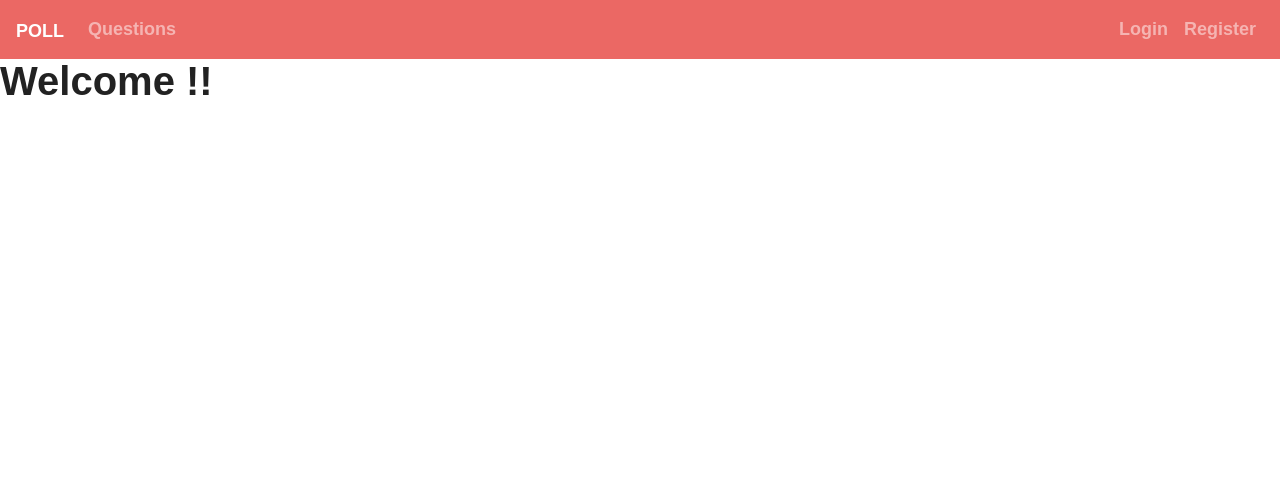
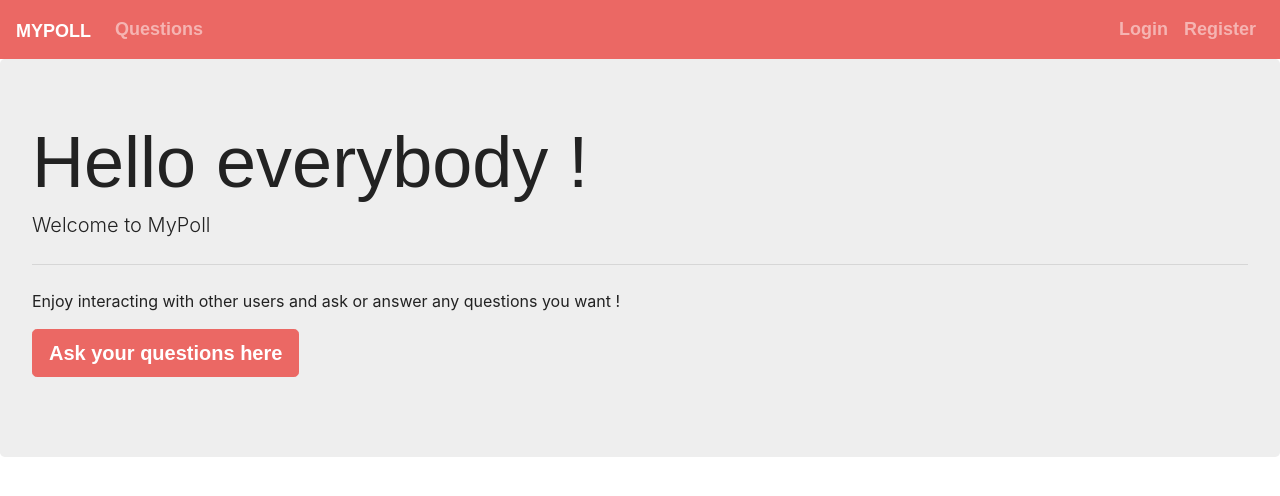
Before and after one commit to imdounia/poll_project, a Symfony app: template templates/home/index.html.twig in a window 1280 px wide. Shown: the top 496 px of the page. Run offline with Twig, Linux system fonts and the light colour scheme; the template is opened without the code that fills it, so the values that code supplies are empty; some libraries are stand-ins or nearby versions; some web fonts are replaced.

Commit message:
update homepage

```diff
--- a/templates/home/index.html.twig
+++ b/templates/home/index.html.twig
@@ -5,7 +5,15 @@
 {% block body %}
 
 
-    <h1>Welcome !!</h1>
+    <div class="jumbotron">
+  <h1 class="display-3">Hello everybody !</h1>
+  <p class="lead">Welcome to MyPoll</p>
+  <hr class="my-4">
+  <p>Enjoy interacting with other users and ask or answer any questions you want ! </p>
+  <p class="lead">
+    <a class="btn btn-primary btn-lg" href="{{path('questions_index')}}" role="button">Ask your questions here</a>
+  </p>
+</div>
 
 
 
--- a/templates/includes/header.html.twig
+++ b/templates/includes/header.html.twig
@@ -1,5 +1,5 @@
 <nav class="navbar navbar-expand-lg navbar-dark bg-primary">
-  <a class="navbar-brand" href="{{path('home')}}">Poll</a>
+  <a class="navbar-brand" href="{{path('home')}}">MyPoll</a>
   <button class="navbar-toggler" type="button" data-toggle="collapse" data-target="#navbarColor01" aria-controls="navbarColor01" aria-expanded="false" aria-label="Toggle navigation">
     <span class="navbar-toggler-icon"></span>
   </button>
```
